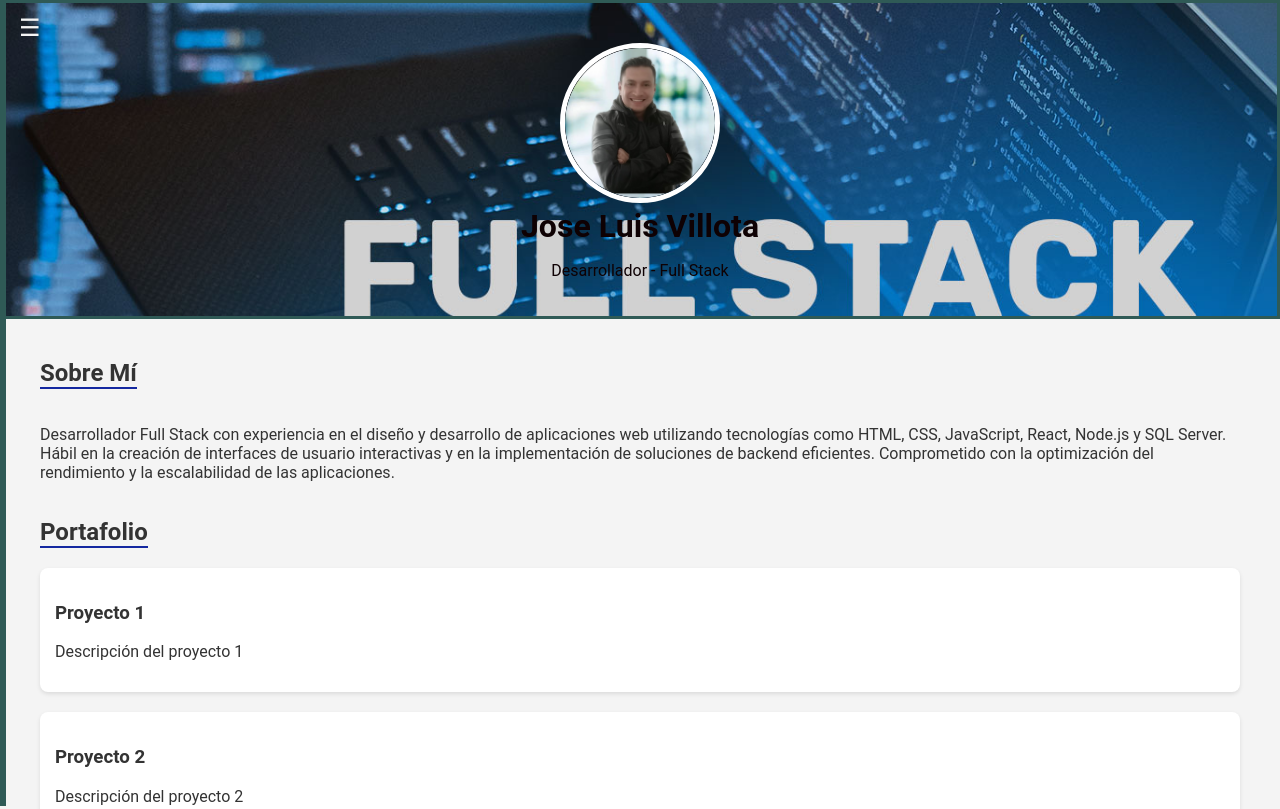
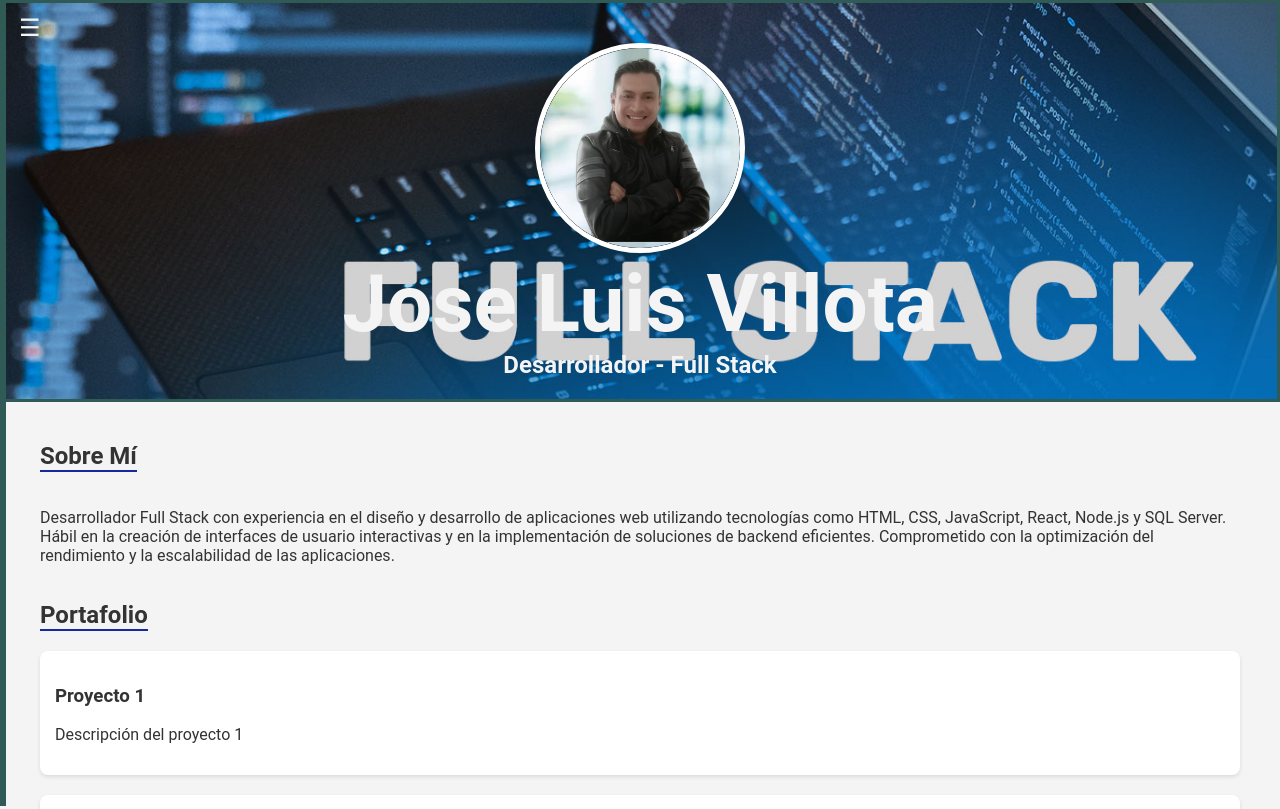
Before and after one commit to jlvillota/miPortafolio, a plain HTML site: page templates/proyectos.html in a window 1280 px wide. Shown: the top 809 px of the page. Drawn offline with Linux system fonts and the light colour scheme; some packages are replaced by stand-ins of ours.

Commit message:
se agrega foto de perfil a nav de portafolio.html y se agregan estilos

```diff
--- a/styles/styles.css
+++ b/styles/styles.css
@@ -55,8 +55,8 @@ header, .nav-wrapper {
 
 header img {
     border-radius: 50%;
-    width: 150px;
-    height: 150px;
+    width: 200px;
+    height: 200px;
     object-fit: cover;
     border: 5px solid white;
     margin-top: 20px;
@@ -64,7 +64,14 @@ header img {
 
 header h1 {
     margin: 0;
-    font-size: 2em;
+    font-size: 5rem;
+    color: #f4f4f4;
+}
+
+header h2 {
+    margin: 0;
+    font-size: 1.5rem;
+    color: #f4f4f4;
 }
 
 /* Botón de hamburguesa */
--- a/templates/proyectos.html
+++ b/templates/proyectos.html
@@ -3,7 +3,7 @@
 <head>
     <meta charset="UTF-8">
     <meta name="viewport" content="width=device-width, initial-scale=1.0">
-    <title>Jose Luis Villota - Ingeniero de Sistemas</title>
+    <title>Jose Luis Villota - Developer</title>
     <link rel="stylesheet" href="../styles/styles.css">
 </head>
 <body>
@@ -12,7 +12,7 @@
     <button class="hamburger" onclick="toggleNav()">☰</button>
     <img src="../assets/img/perfil.jpeg" alt="Foto Perfil">
     <h1>Jose Luis Villota</h1>
-    <p>Desarrollador - Full Stack</p>
+    <h2>Desarrollador - Full Stack</h2>
 </header>
 
 <!-- Menú de navegación lateral -->
@@ -20,11 +20,12 @@
     <nav id="side-nav">
         <button class="close-btn" onclick="toggleNav()">✕</button>
         <ul>
-            <li><a href="#about">Sobre Mí</a></li>
+            <li><a href="../index.html">inicio</a></li>
             <li><a href="#portfolio">Portafolio</a></li>
             <li><a href="#contact">Contacto</a></li>
         </ul>
     </nav>
+    <img src="../assets/img/perfil.jpeg" alt="Logo" class="logo">
 </section>
 
 <!-- Overlay para oscurecer el contenido cuando el menú esté abierto -->
@@ -61,6 +62,9 @@
 
 <!-- Pie de página -->
 <footer>
+    <div>
+        <h3>Ciudad de Origen</h3>
+    </div>
     <div id="map"></div>
     &copy; 2024 Jose Luis Villota Muñoz
 </footer>
```
Also changed, not shown: index.html (+2 -2 lines).
